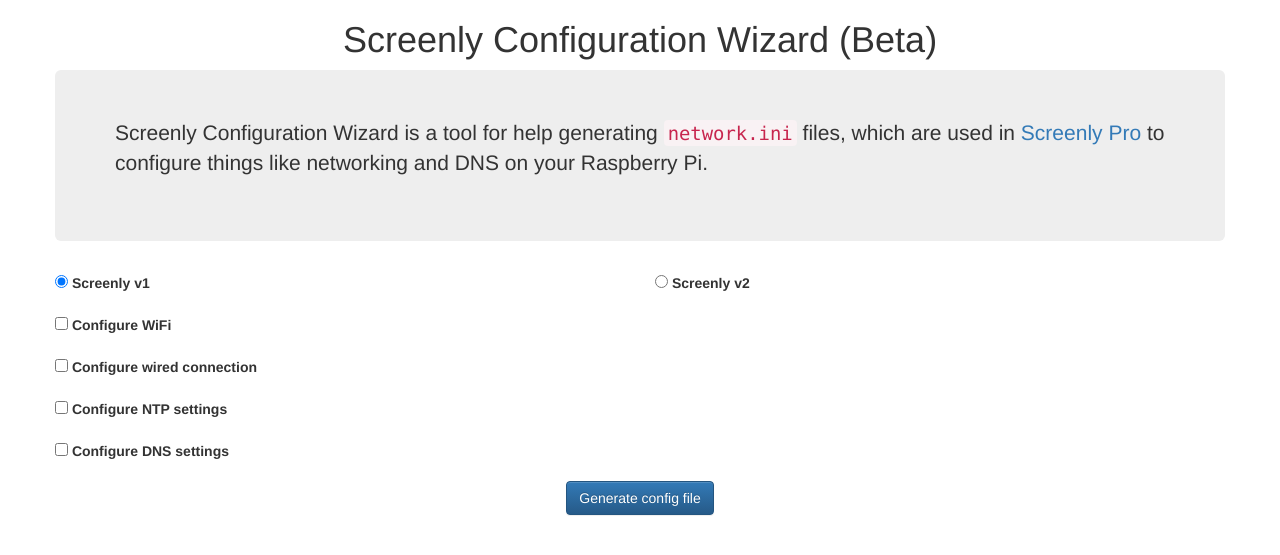
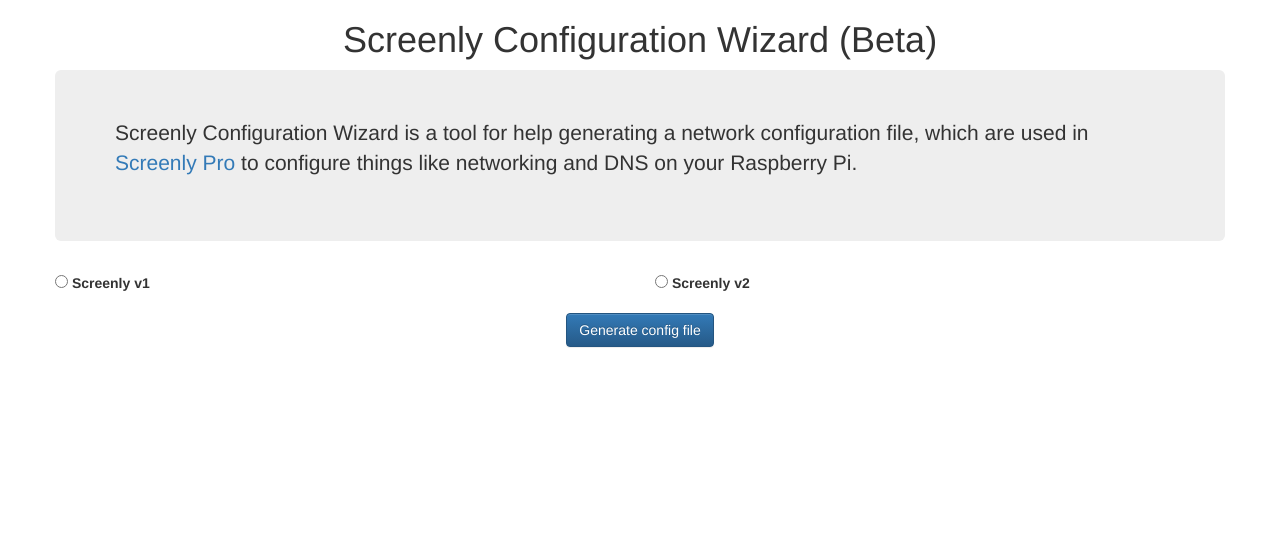
Before and after one commit to Screenly/wizard.screenly.io, a Jekyll site: the page built from index.html, in a window 1280 px wide. Shown: the top 555 px of the page. Built offline with Jekyll 4.4.1, drawn with Linux system fonts in a browser that asks for light colours; nearby versions of some CDN libraries; some of the changed lines change nothing that is shown.

Commit message:
Hide config options by default.

```diff
--- a/index.html
+++ b/index.html
@@ -14,22 +14,23 @@
         </div>
       </div>
       <div class="jumbotron">
-        <p>Screenly Configuration Wizard is a tool for help generating <code>network.ini</code> files, which are used in <a href='https://www.screenly.io'>Screenly Pro</a> to configure things like networking and DNS on your Raspberry Pi.</p>
+        <p>Screenly Configuration Wizard is a tool for help generating a network configuration file, which are used in <a href='https://www.screenly.io'>Screenly Pro</a> to configure things like networking and DNS on your Raspberry Pi.</p>
       </div>
       <div class="row">
         <div class="col-md-6">
           <div class="form-group">
-            <input id="screenlyv1" name="screenlyversion" value="v1" type="radio">
+            <input id="screenlyv1" name="screenlyversion" value="v1" type="radio" title="Select for the current production version of Screenly Pro">
             <label for="screenlyv1">Screenly v1</label>
           </div>
         </div>
         <div class="col-md-6">
           <div class="form-group">
-            <input id="screenlyv2" name="screenlyversion" value="v2" type="radio">
+            <input id="screenlyv2" name="screenlyversion" value="v2" type="radio" title="Select for the next generation player (a.k.a. Screenly v2)">
             <label for="screenlyv2">Screenly v2</label>
           </div>
         </div>
       </div>
+      <div id="config-options">
         <div class="row">
           <div class="col-md-12">
             <div class="form-group">
@@ -124,7 +125,7 @@
             </div>
           </div>
         </div>
-      <div class="row">
+        <div class="row" id="ntp-row">
           <div class="col-md-12">
             <div class="form-group">
               <input id="ntp" class="checkbox-custom" type="checkbox" name="ntp">
@@ -165,6 +166,7 @@
             </div>
           </div>
         </div>
+      </div>
       <div class="col-md-12 text-center">
         <button class="btn btn-primary" id="generateconfig" type="submit" name="submit">Generate config file</button>
       </div>
--- a/js/wizard.js
+++ b/js/wizard.js
@@ -47,6 +47,9 @@
   }
 }
 
+$('input[name=screenlyversion]').prop('checked', false);
+$('#config-options').hide();
+
 $('#wifi-fields').hide();
 $('#wired-fields').hide();
 $('#dns-fields').hide();
@@ -56,21 +59,31 @@
 $('#wired-no-dhcp-fields').hide();
 $('input[name=wifidhcp]').prop('checked', 'checked');
 $('input[name=wireddhcp]').prop('checked', 'checked');
-$('input[id=screenlyv1]').prop('checked', 'checked');
+
+var screenlyVersion = 0;
 
 $('input[name=screenlyversion]').change(function() {
   console.log("Screenly version changed");
-  var ntp = document.getElementById("ntp")
+
   if($('input[id=screenlyv1]').is(':checked'))
   {
     console.log("Screenly v1 is selected");
-    ntp.disabled = false;
+    screenlyVersion = 1;
+    $('#config-options').show();
+    $('#ntp-row').show();
+  }
+  else if($('input[id=screenlyv2]').is(':checked'))
+  {
+    console.log("Screenly v2 is selected");
+    screenlyVersion = 2;
+    $('#config-options').show();
+    $('#ntp-row').hide();
   }
   else
   {
-    console.log("Screenly v2 is selected");
-    ntp.disabled = true;
-    $('#ntp-fields').hide();
+    console.log("No Screenly version is selected");
+    screenlyVersion = 0;
+    $('#config-options').hide();
   }
 });
 
@@ -415,19 +428,21 @@
 
   if(validation_errors_length == 0)
   {
-    if(v1Str.length > 5)
+    if(v1Str.length > 5 && screenlyVersion != 0)
     {
-      if($('input[id=screenlyv1]').is(':checked'))
+      if(screenlyVersion == 1)
       {
         var configStr = v1Str;
         var configFileName = "network.ini"
+        var alertMessage = "Your config file is almost ready!\n\nYour browser will start to download the file as soon as you press OK below. Save the file on to the boot partition of your SD card and make sure to name it " + configFileName + "\n\n";
       }
       else
       {
         var configStr = v2Str;
         var configFileName = "network.yaml"
+        var alertMessage = "Your config file is almost ready!\n\nYour browser will start to download the file as soon as you press OK below. Save the file onto a USB stick and insert it into your Raspberry Pi. \n\n";
       }
-      alert("Your config file is almost ready!\n\nYour browser will start to download the file as soon as you press OK below. Save the file on to the boot partition of your SD card and make sure to name it " + configFileName + "\n\n");
+      alert(alertMessage);
       saveFile(configFileName, configStr);
     }
     else {
```
Lines whose indentation alone changed are shown as unchanged.
